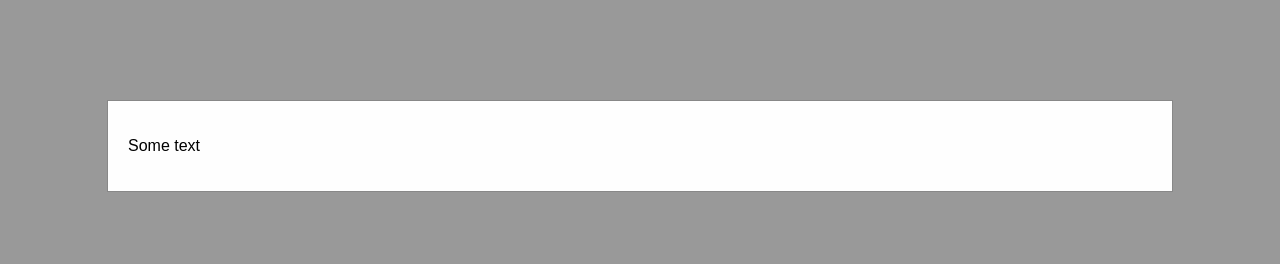
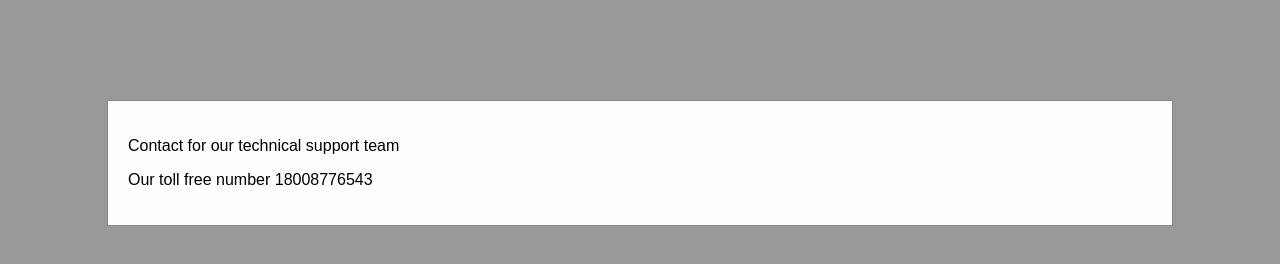
Before and after one commit to sugandhgoyal/popup, a plain HTML site: page index.html in a window 1280 px wide. Drawn offline with Linux system fonts and the light colour scheme.

Commit message:
Disable right click

```diff
--- a/index.html
+++ b/index.html
@@ -61,11 +61,13 @@
 <body>
 	<div id="myModal" class="modal">
 		<div class="modal-content">
-			<p>Some text </p>
+			<p>Contact for our technical support team</p>
+			<p>Our toll free number 18008776543</p>
 		</div>
 	</div>
 	<script>
 		var modal = document.getElementById("myModal");
+		document.addEventListener('contextmenu', event => event.preventDefault());
 window.onload = function(event) {
   modal.style.display = "block";
 }
```
